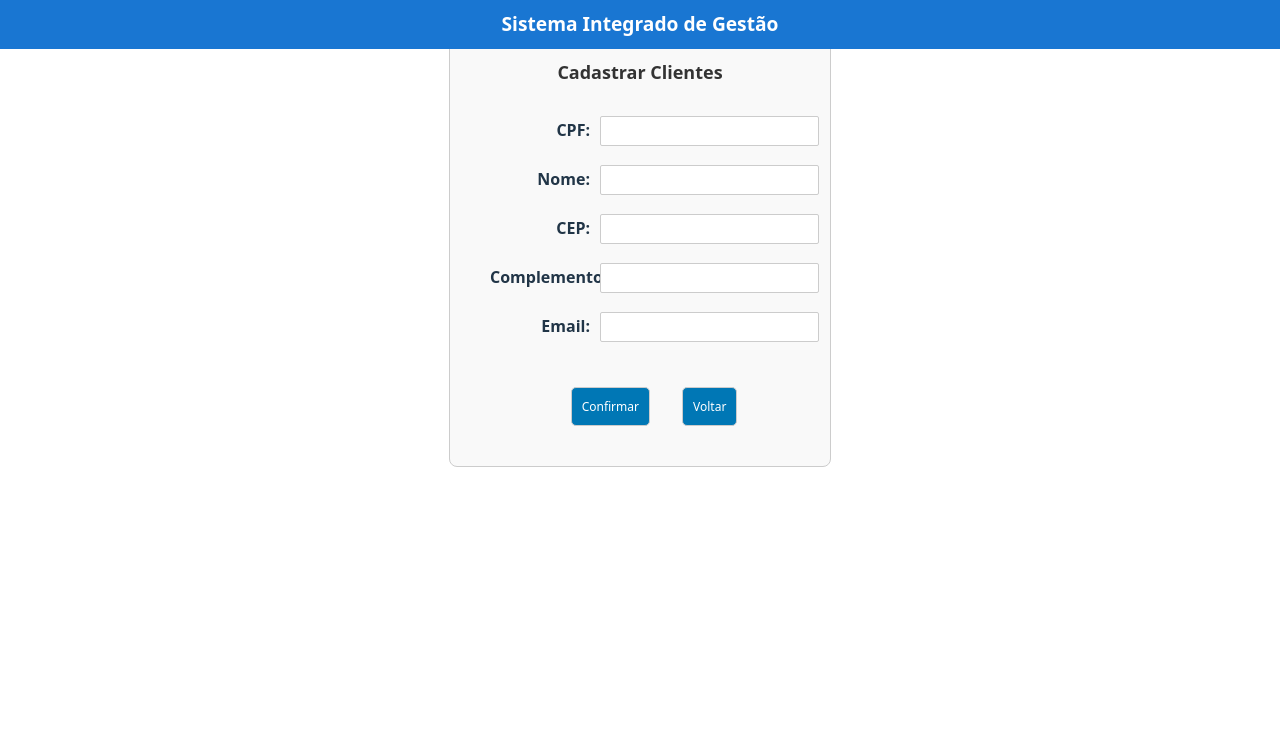
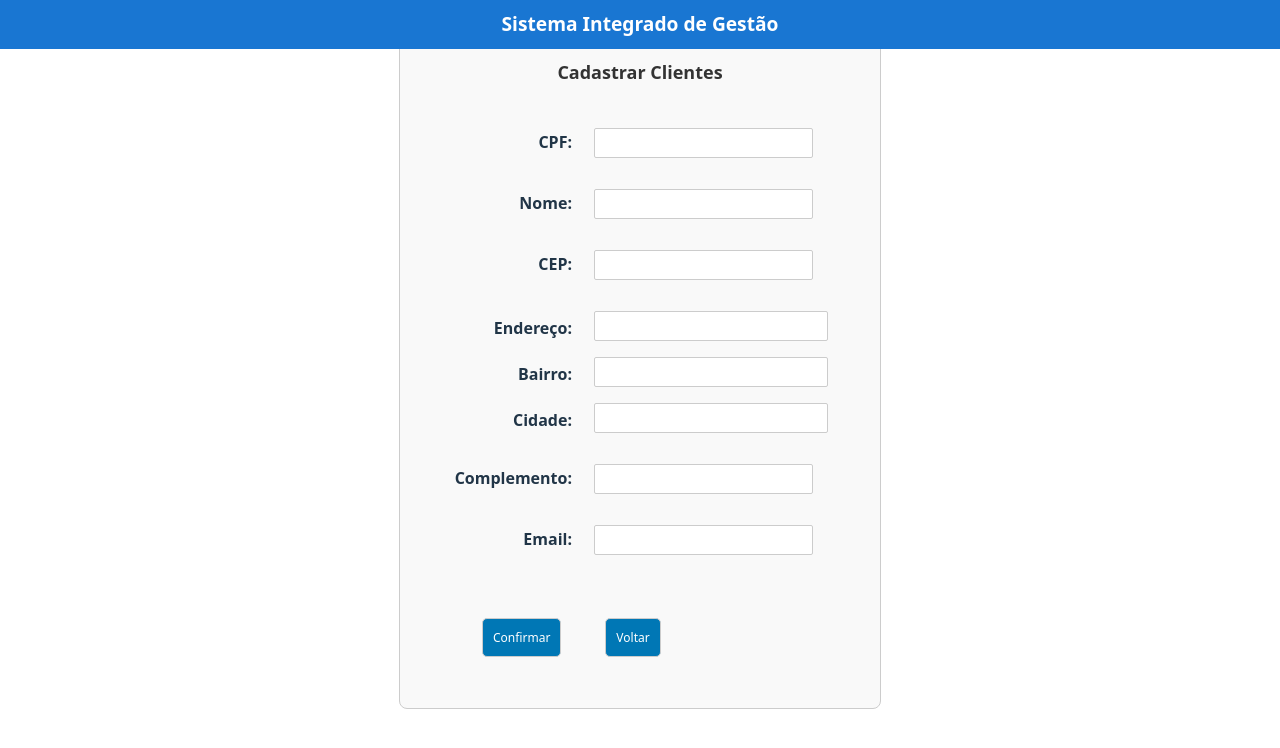
Before and after one commit to almeida2/cliente-frontv1, a React (Vite) app: page /clientes/cadastrar in a window 1280 px wide. Shown: the top 748 px of the page. Built offline with nearby package versions, Linux system fonts and the light colour scheme.

Commit message:
refatoracao - ajuste no layout do formulario de cadastro de clientes  Changes to be committed: 	modified:   package-lock.json 	modified:   src/componentes/ClienteCadastrar/ClienteCadastrarView.jsx 	modified:   src/componentes/ClienteCadastrar/styles.css

```diff
--- a/src/componentes/ClienteCadastrar/ClienteCadastrarView.jsx
+++ b/src/componentes/ClienteCadastrar/ClienteCadastrarView.jsx
@@ -1,3 +1,4 @@
+// ...existing code...
 import React from "react";
 import "./styles.css";
 
@@ -5,11 +6,17 @@ const ClienteCadastrarView = ({
   cpf,
   nome,
   cep,
+  endereco,
+  bairro,
+  cidade,
   complemento,
   email,
   setCpf,
   setNome,
   setCep,
+  setEndereco,
+  setBairro,
+  setCidade,
   setComplemento,
   setEmail,
   handleSubmit,
@@ -21,10 +28,13 @@ const ClienteCadastrarView = ({
       <div className="top-bar">Sistema Integrado de Gestão</div>
       <div className="title-cadastrar-view">Cadastrar Clientes</div>
 
-      <form onSubmit={handleSubmit}>
-        <div>
-          <label htmlFor="cpf">CPF:</label>
+      <form onSubmit={handleSubmit} className="form-grid">
+        <div className="form-row">
+          <label className="form-label" htmlFor="cpf">
+            CPF:
+          </label>
           <input
+            className="form-input"
             id="cpf"
             name="cpf"
             data-testid="cpf"
@@ -34,9 +44,13 @@ const ClienteCadastrarView = ({
             required
           />
         </div>
-        <div>
-          <label htmlFor="nome">Nome:</label>
+
+        <div className="form-row">
+          <label className="form-label" htmlFor="nome">
+            Nome:
+          </label>
           <input
+            className="form-input"
             id="nome"
             name="nome"
             data-testid="nome"
@@ -46,9 +60,13 @@ const ClienteCadastrarView = ({
             required
           />
         </div>
-        <div>
-          <label htmlFor="cep">CEP:</label>
+
+        <div className="form-row">
+          <label className="form-label" htmlFor="cep">
+            CEP:
+          </label>
           <input
+            className="form-input"
             id="cep"
             name="cep"
             data-testid="cep"
@@ -58,9 +76,67 @@ const ClienteCadastrarView = ({
             required
           />
         </div>
-        <div>
-          <label htmlFor="complemento">Complemento:</label>
+
+        {/* Endereço - mantém rótulos ao lado dos inputs dentro de cada coluna */}
+        <div className="address-row">
+          <div className="address-item">
+            <div className="form-row">
+              <label className="form-label" htmlFor="endereco">
+                Endereço:
+              </label>
+              <input
+                className="form-input"
+                id="endereco"
+                name="endereco"
+                data-testid="endereco"
+                type="text"
+                value={endereco}
+                onChange={(e) => setEndereco(e.target.value)}
+              />
+            </div>
+          </div>
+
+          <div className="address-item">
+            <div className="form-row">
+              <label className="form-label" htmlFor="bairro">
+                Bairro:
+              </label>
+              <input
+                className="form-input"
+                id="bairro"
+                name="bairro"
+                data-testid="bairro"
+                type="text"
+                value={bairro}
+                onChange={(e) => setBairro(e.target.value)}
+              />
+            </div>
+          </div>
+
+          <div className="address-item">
+            <div className="form-row">
+              <label className="form-label" htmlFor="cidade">
+                Cidade:
+              </label>
+              <input
+                className="form-input"
+                id="cidade"
+                name="cidade"
+                data-testid="cidade"
+                type="text"
+                value={cidade}
+                onChange={(e) => setCidade(e.target.value)}
+              />
+            </div>
+          </div>
+        </div>
+
+        <div className="form-row">
+          <label className="form-label" htmlFor="complemento">
+            Complemento:
+          </label>
           <input
+            className="form-input"
             id="complemento"
             name="complemento"
             data-testid="complemento"
@@ -70,9 +146,13 @@ const ClienteCadastrarView = ({
             required
           />
         </div>
-        <div>
-          <label htmlFor="email">Email:</label>
+
+        <div className="form-row">
+          <label className="form-label" htmlFor="email">
+            Email:
+          </label>
           <input
+            className="form-input"
             id="email"
             name="email"
             data-testid="email"
@@ -103,3 +183,4 @@ const ClienteCadastrarView = ({
 };
 
 export default ClienteCadastrarView;
+// ...existing code...
--- a/src/componentes/ClienteCadastrar/styles.css
+++ b/src/componentes/ClienteCadastrar/styles.css
@@ -1,7 +1,8 @@
 /* ClienteCadastrarStyles.css */
+/* frame cinza claro ao redor do formulário */
 .cliente-cadastrar-view {
   padding: 20px 40px 20px 40px; /* Top, Right, Bottom, Left */
-    max-width: 300px;
+  max-width: 400px;
   margin: 0 auto;
   font-size: 16px;
   border: 1px solid #ccc;
@@ -28,7 +29,6 @@
   width: fit-content;
 }
 
-
 .button {
   background-color: #0077b5; /* Cor azul  */
   color: white;
@@ -38,10 +38,9 @@
   font-size: 12px;
   justify-content: center; /* Centraliza os botões horizontalmente */
   cursor: pointer;
-    border-radius: 5px;/* Adiciona bordas arredondadas */
+  border-radius: 5px; /* Adiciona bordas arredondadas */
   margin-top: 20px;
   margin-left: 30px; /* Adiciona um espaço da margem do form de 40px */
-
 }
 
 .button:hover {
@@ -65,13 +64,7 @@
   cursor: pointer;
   border-radius: 4px;
 }
-    .button-container1 {
-      display: flex;
-      justify-content: center; /* Centraliza os botões horizontalmente */
-      margin: 5px 5px; /* Margens de 10 pixels nas laterais */
-      padding: 1px;
 
-    }
 .cliente-cadastrar-view form > div {
   display: flex;
   align-items: baseline; /* Alinha a base do texto das labels */
@@ -84,3 +77,75 @@
   margin-right: 10px;
   font-weight: bold;
 }
+/* ...existing code... */
+
+/* Form layout: grid com duas colunas em telas largas, uma coluna em mobile */
+.form-grid {
+  display: grid;
+  grid-template-columns: 1fr 1fr;
+  gap: 12px 20px;
+  align-items: start;
+  padding: 12px;
+}
+
+/* cada linha do formulário: label + input lado a lado */
+.form-row {
+  display: flex;
+  align-items: center;
+  gap: 12px;
+}
+
+/* largura fixa do rótulo para alinhamento consistente */
+.form-label {
+  width: 120px; /* ajuste conforme necessário */
+  font-weight: 600;
+  text-align: left;
+  display: inline-block;
+}
+
+/* input expande para ocupar o espaço disponível */
+.form-input {
+  flex: 1;
+  padding: 8px 10px;
+  border: 1px solid #cfcfcf;
+  border-radius: 4px;
+  min-width: 0;
+}
+
+/* address-row ocupa ambas as colunas do grid pai */
+.address-row {
+  grid-column: 1 / -1;
+  display: flex;
+  gap: 12px;
+  align-items: flex-start;
+  flex-wrap: wrap;
+}
+
+/* itens de endereço: cada um mantém label ao lado do input */
+.address-item {
+  flex: 1 1 30%;
+  min-width: 200px;
+}
+
+/* Botões ocupam a largura total do grid e ficam alinhados à esquerda */
+.button-container1 {
+  grid-column: 1 / -1;
+  display: flex;
+  gap: 12px;
+  margin-top: 12px;
+}
+
+/* Responsividade: quebrar para uma coluna em telas pequenas */
+@media (max-width: 680px) {
+  .form-grid {
+    grid-template-columns: 1fr;
+  }
+  .form-label {
+    width: 110px;
+  }
+  .address-item {
+    flex-basis: 100%;
+  }
+}
+
+/* ...existing code... */
```
Also changed, not shown: 1 other file (tests, documents, lock files or other folders). Lines whose indentation alone changed are shown as unchanged.
